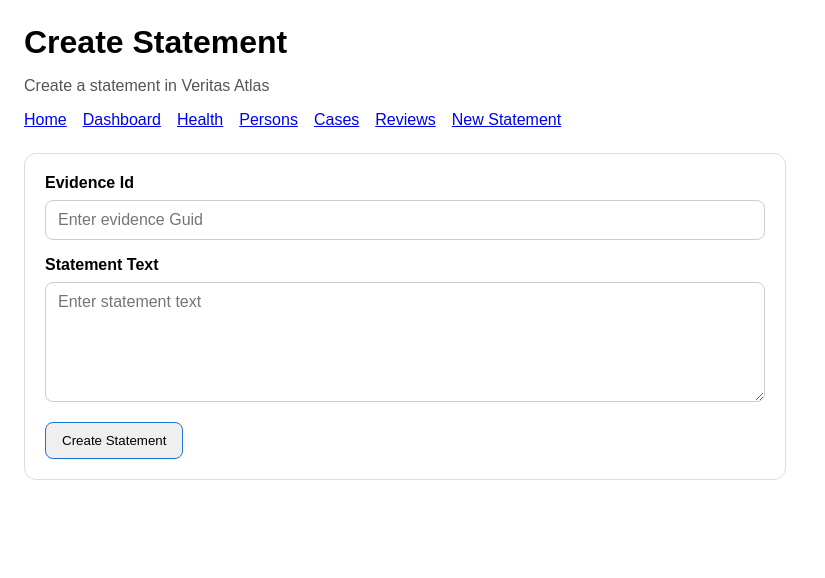
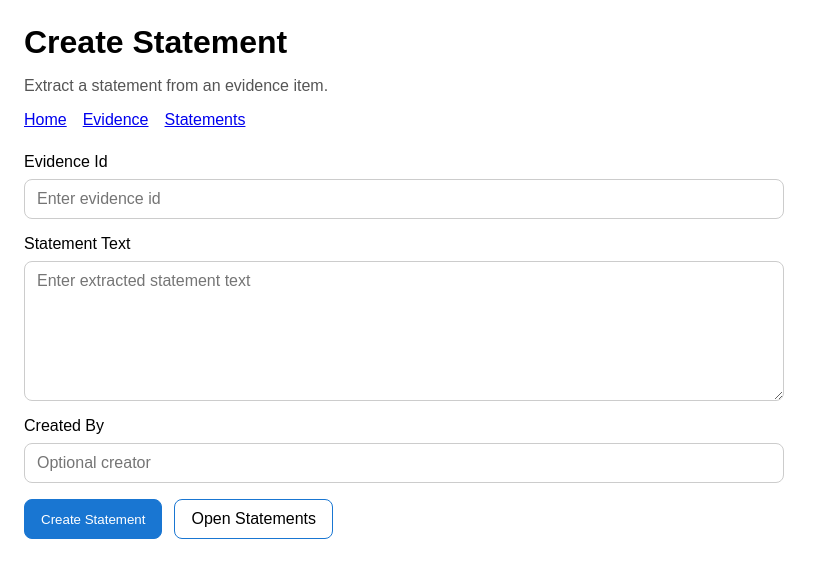
Before and after one commit to NTinkicht/veritas-atlas, a React (Vite) app in the folder apps/web/veritas-atlas-web/: page /statements/new in a window 1280 px wide. Shown: the top 578 px of the page, without its empty margins (0-825 px from the left). Built offline with nearby package versions, Linux system fonts and the light colour scheme; no server answers.

Commit message:
checkpoint before phase 6.10 - 2026-04-07 00:29:55

```diff
--- a/apps/web/veritas-atlas-web/src/api/statements.ts
+++ b/apps/web/veritas-atlas-web/src/api/statements.ts
@@ -8,6 +8,7 @@ export type StatementItem = {
   object: string | null;
   polarity: string;
   status: string;
+  evidenceId?: string | null;
   createdAt: string;
 };
 
--- a/apps/web/veritas-atlas-web/src/main.tsx
+++ b/apps/web/veritas-atlas-web/src/main.tsx
@@ -71,7 +71,7 @@ function HomePage() {
   return (
     <Layout>
       <h2>Home</h2>
-      <p>Statements list and detail pages are now available.</p>
+      <p>Statement UX linking is now available.</p>
     </Layout>
   );
 }
--- a/apps/web/veritas-atlas-web/src/pages/CreateStatementPage.tsx
+++ b/apps/web/veritas-atlas-web/src/pages/CreateStatementPage.tsx
@@ -1,101 +1,105 @@
-import { useState, type FormEvent } from "react";
-import { Link } from "react-router-dom";
+import { useState } from "react";
+import { Link, useSearchParams } from "react-router-dom";
 import { useCreateStatement } from "../hooks/useCreateStatement";
 
 export function CreateStatementPage() {
-  const createStatementMutation = useCreateStatement();
+  const [params] = useSearchParams();
+  const initialEvidenceId = params.get("evidenceId") ?? "";
 
-  const [evidenceId, setEvidenceId] = useState("");
+  const [evidenceId, setEvidenceId] = useState(initialEvidenceId);
   const [text, setText] = useState("");
+  const [createdBy, setCreatedBy] = useState("");
 
-  function handleSubmit(event: FormEvent<HTMLFormElement>) {
+  const mutation = useCreateStatement();
+
+  const submit = async (event: React.FormEvent) => {
     event.preventDefault();
 
-    createStatementMutation.mutate({
+    await mutation.mutateAsync({
       evidenceId,
       text,
-      createdBy: "frontend-user",
+      createdBy: createdBy || undefined,
     });
-  }
+
+    setText("");
+  };
 
   return (
-    <div style={{ fontFamily: "Arial, sans-serif", padding: "24px" }}>
+    <div style={{ fontFamily: "Arial, sans-serif", padding: "24px", maxWidth: "760px" }}>
       <header style={{ marginBottom: "24px" }}>
         <h1 style={{ margin: 0 }}>Create Statement</h1>
-        <p style={{ color: "#555" }}>Create a statement in Veritas Atlas</p>
+        <p style={{ color: "#555" }}>Extract a statement from an evidence item.</p>
         <nav style={{ display: "flex", gap: "16px", marginTop: "12px", flexWrap: "wrap" }}>
           <Link to="/">Home</Link>
-          <Link to="/dashboard">Dashboard</Link>
-          <Link to="/health">Health</Link>
-          <Link to="/persons">Persons</Link>
-          <Link to="/cases">Cases</Link>
-          <Link to="/reviews">Reviews</Link>
-          <Link to="/statements/new">New Statement</Link>
+          <Link to="/evidence">Evidence</Link>
+          <Link to="/statements">Statements</Link>
         </nav>
       </header>
 
-      {createStatementMutation.isError && (
-        <p style={{ color: "crimson" }}>
-          Failed to create statement: {(createStatementMutation.error as Error).message}
+      <form onSubmit={submit} style={{ display: "grid", gap: "16px" }}>
+        <label style={labelStyle}>
+          <span>Evidence Id</span>
+          <input
+            value={evidenceId}
+            onChange={(e) => setEvidenceId(e.target.value)}
+            style={inputStyle}
+            placeholder="Enter evidence id"
+            required
+          />
+        </label>
+
+        <label style={labelStyle}>
+          <span>Statement Text</span>
+          <textarea
+            value={text}
+            onChange={(e) => setText(e.target.value)}
+            style={{ ...inputStyle, minHeight: "140px", resize: "vertical" }}
+            placeholder="Enter extracted statement text"
+            required
+          />
+        </label>
+
+        <label style={labelStyle}>
+          <span>Created By</span>
+          <input
+            value={createdBy}
+            onChange={(e) => setCreatedBy(e.target.value)}
+            style={inputStyle}
+            placeholder="Optional creator"
+          />
+        </label>
+
+        <div style={{ display: "flex", gap: "12px", flexWrap: "wrap" }}>
+          <button type="submit" style={buttonStyle} disabled={mutation.isPending}>
+            {mutation.isPending ? "Creating..." : "Create Statement"}
+          </button>
+          <Link to="/statements" style={linkButtonStyle}>Open Statements</Link>
+        </div>
+      </form>
+
+      {mutation.isError && (
+        <p style={{ color: "crimson", marginTop: "16px" }}>
+          Failed to create statement: {(mutation.error as Error).message}
         </p>
       )}
 
-      {createStatementMutation.isSuccess && (
-        <p style={{ color: "green" }}>
-          Statement created: {createStatementMutation.data.id}
-        </p>
+      {mutation.isSuccess && (
+        <div style={successCardStyle}>
+          <p style={{ marginTop: 0 }}><strong>Statement created successfully.</strong></p>
+          <p style={{ marginBottom: "8px" }}>New statement id: {mutation.data.id}</p>
+          <div style={{ display: "flex", gap: "12px", flexWrap: "wrap" }}>
+            <Link to={`/statements/${mutation.data.id}`}>Open Statement Detail</Link>
+            {mutation.data.evidenceId && <Link to={`/evidence/${mutation.data.evidenceId}`}>Back to Evidence</Link>}
+          </div>
+        </div>
       )}
-
-      <form
-        onSubmit={handleSubmit}
-        style={{
-          display: "grid",
-          gap: "16px",
-          maxWidth: "720px",
-          border: "1px solid #ddd",
-          borderRadius: "12px",
-          padding: "20px",
-        }}
-      >
-        <div>
-          <label style={labelStyle} htmlFor="evidenceId">Evidence Id</label>
-          <input
-            id="evidenceId"
-            type="text"
-            value={evidenceId}
-            onChange={(e) => setEvidenceId(e.target.value)}
-            required
-            style={inputStyle}
-            placeholder="Enter evidence Guid"
-          />
-        </div>
-
-        <div>
-          <label style={labelStyle} htmlFor="text">Statement Text</label>
-          <textarea
-            id="text"
-            value={text}
-            onChange={(e) => setText(e.target.value)}
-            required
-            style={{ ...inputStyle, minHeight: "120px", resize: "vertical" }}
-            placeholder="Enter statement text"
-          />
-        </div>
-
-        <div style={{ display: "flex", gap: "12px" }}>
-          <button type="submit" disabled={createStatementMutation.isPending} style={primaryButtonStyle}>
-            {createStatementMutation.isPending ? "Creating..." : "Create Statement"}
-          </button>
-        </div>
-      </form>
     </div>
   );
 }
 
 const labelStyle: React.CSSProperties = {
-  display: "block",
-  marginBottom: "8px",
-  fontWeight: 600,
+  display: "grid",
+  gap: "8px",
 };
 
 const inputStyle: React.CSSProperties = {
@@ -107,9 +111,29 @@ const inputStyle: React.CSSProperties = {
   font: "inherit",
 };
 
-const primaryButtonStyle: React.CSSProperties = {
+const buttonStyle: React.CSSProperties = {
   padding: "10px 16px",
   borderRadius: "8px",
   border: "1px solid #1976d2",
+  background: "#1976d2",
+  color: "white",
   cursor: "pointer",
 };
+
+const linkButtonStyle: React.CSSProperties = {
+  padding: "10px 16px",
+  borderRadius: "8px",
+  border: "1px solid #1976d2",
+  textDecoration: "none",
+  color: "inherit",
+  display: "inline-flex",
+  alignItems: "center",
+};
+
+const successCardStyle: React.CSSProperties = {
+  marginTop: "20px",
+  padding: "16px",
+  border: "1px solid #d7e8d7",
+  borderRadius: "12px",
+  background: "#f8fff8",
+};
--- a/apps/web/veritas-atlas-web/src/pages/EvidenceDetailPage.tsx
+++ b/apps/web/veritas-atlas-web/src/pages/EvidenceDetailPage.tsx
@@ -20,7 +20,7 @@ export function EvidenceDetailPage() {
   }
 
   const item = query.data;
-  const relatedStatements = statementsQuery.data?.items.filter((x) => x.id && x.text) ?? [];
+  const relatedStatements = (statementsQuery.data?.items ?? []).filter((x) => x.evidenceId === item.id);
 
   return (
     <div style={{ fontFamily: "Arial, sans-serif", padding: "24px" }}>
@@ -53,8 +53,13 @@ export function EvidenceDetailPage() {
 
       <div style={cardStyle}>
         <h3 style={{ marginTop: 0 }}>Statements</h3>
+        <div style={{ display: "flex", gap: "12px", flexWrap: "wrap", marginBottom: "12px" }}>
+          <Link to={`/statements/new?evidenceId=${item.id}`} style={actionLinkStyle}>Create Statement for this Evidence</Link>
+          <Link to="/statements" style={actionLinkStyle}>Open Statements</Link>
+        </div>
+
         {statementsQuery.isLoading && <p>Loading statements...</p>}
-        {statementsQuery.isSuccess && relatedStatements.length === 0 && <p>No statement links shown yet.</p>}
+        {statementsQuery.isSuccess && relatedStatements.length === 0 && <p>No statements are linked to this evidence yet.</p>}
         {statementsQuery.isSuccess && relatedStatements.length > 0 && (
           <ul>
             {relatedStatements.map((statement) => (
@@ -84,3 +89,11 @@ const cardStyle: React.CSSProperties = {
   padding: "16px",
   marginBottom: "16px",
 };
+
+const actionLinkStyle: React.CSSProperties = {
+  padding: "10px 16px",
+  borderRadius: "8px",
+  border: "1px solid #1976d2",
+  textDecoration: "none",
+  color: "inherit",
+};
--- a/apps/web/veritas-atlas-web/src/pages/StatementDetailPage.tsx
+++ b/apps/web/veritas-atlas-web/src/pages/StatementDetailPage.tsx
@@ -40,6 +40,11 @@ export function StatementDetailPage() {
         <Row label="Person Id" value={item.personId ?? "N/A"} />
         <Row label="Created" value={new Date(item.createdAt).toLocaleString()} />
       </div>
+
+      <div style={{ display: "flex", gap: "12px", flexWrap: "wrap" }}>
+        {item.evidenceId && <Link to={`/evidence/${item.evidenceId}`} style={actionLinkStyle}>Open Evidence</Link>}
+        <Link to="/statements" style={actionLinkStyle}>Back to Statements</Link>
+      </div>
     </div>
   );
 }
@@ -59,3 +64,11 @@ const cardStyle: React.CSSProperties = {
   padding: "16px",
   marginBottom: "16px",
 };
+
+const actionLinkStyle: React.CSSProperties = {
+  padding: "10px 16px",
+  borderRadius: "8px",
+  border: "1px solid #1976d2",
+  textDecoration: "none",
+  color: "inherit",
+};
--- a/apps/web/veritas-atlas-web/src/pages/StatementsPage.tsx
+++ b/apps/web/veritas-atlas-web/src/pages/StatementsPage.tsx
@@ -18,6 +18,10 @@ export function StatementsPage() {
           <Link to="/statements">Statements</Link>
         </nav>
       </header>
+
+      <div style={{ marginBottom: "16px", display: "flex", gap: "12px", flexWrap: "wrap" }}>
+        <Link to="/statements/new" style={actionLinkStyle}>Create New Statement</Link>
+      </div>
 
       {query.isLoading && <p>Loading statements...</p>}
 
@@ -44,6 +48,7 @@ export function StatementsPage() {
                     <th style={thStyle}>Topic</th>
                     <th style={thStyle}>Polarity</th>
                     <th style={thStyle}>Status</th>
+                    <th style={thStyle}>Evidence</th>
                     <th style={thStyle}>Created</th>
                   </tr>
                 </thead>
@@ -54,6 +59,7 @@ export function StatementsPage() {
                       <td style={tdStyle}>{item.topic ?? "N/A"}</td>
                       <td style={tdStyle}>{item.polarity}</td>
                       <td style={tdStyle}>{item.status}</td>
+                      <td style={tdStyle}>{item.evidenceId ? <Link to={`/evidence/${item.evidenceId}`}>{item.evidenceId}</Link> : "N/A"}</td>
                       <td style={tdStyle}>{new Date(item.createdAt).toLocaleString()}</td>
                     </tr>
                   ))}
@@ -85,6 +91,16 @@ const tdStyle: React.CSSProperties = {
   verticalAlign: "top",
 };
 
+const actionLinkStyle: React.CSSProperties = {
+  padding: "10px 16px",
+  borderRadius: "8px",
+  border: "1px solid #1976d2",
+  textDecoration: "none",
+  color: "inherit",
+  display: "inline-flex",
+  alignItems: "center",
+};
+
 const emptyStateStyle: React.CSSProperties = {
   border: "1px solid #eee",
   borderRadius: "12px",
```
Also changed, not shown: 1 other file (tests, documents, lock files or other folders).
